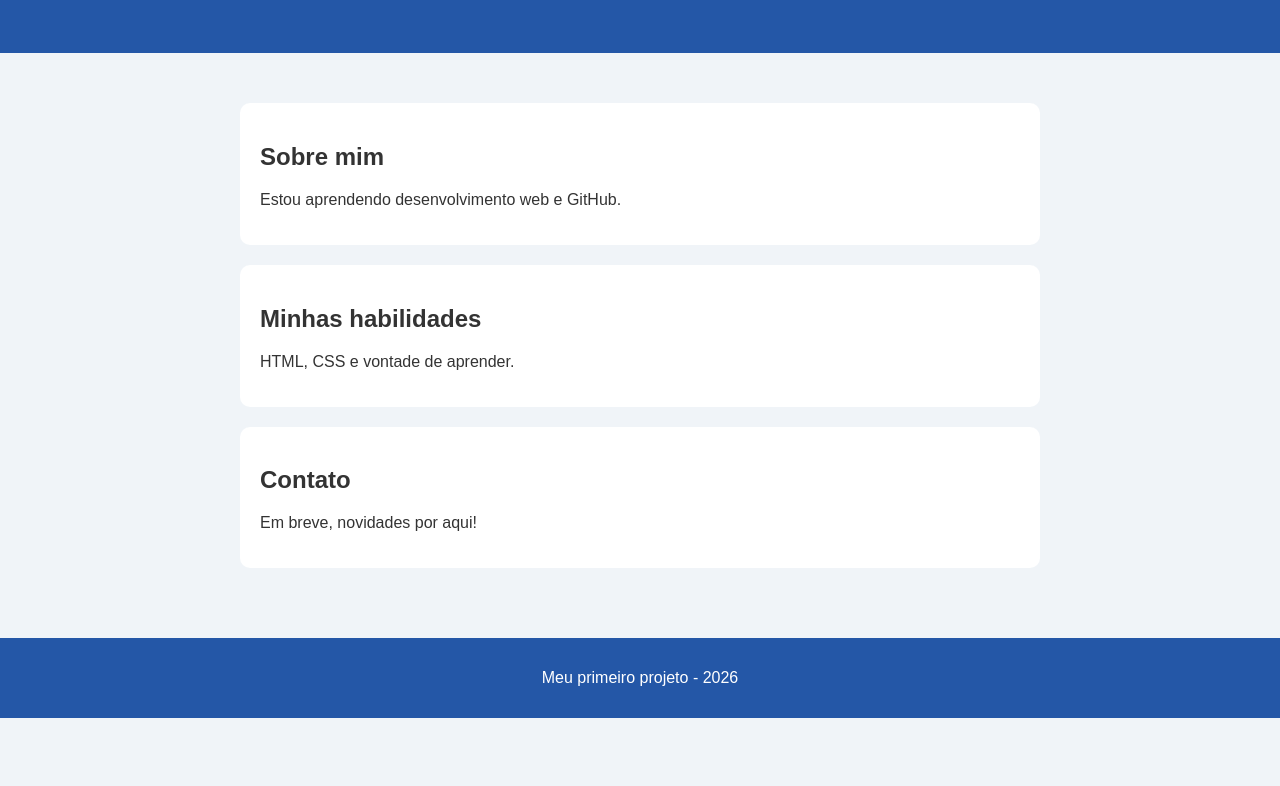
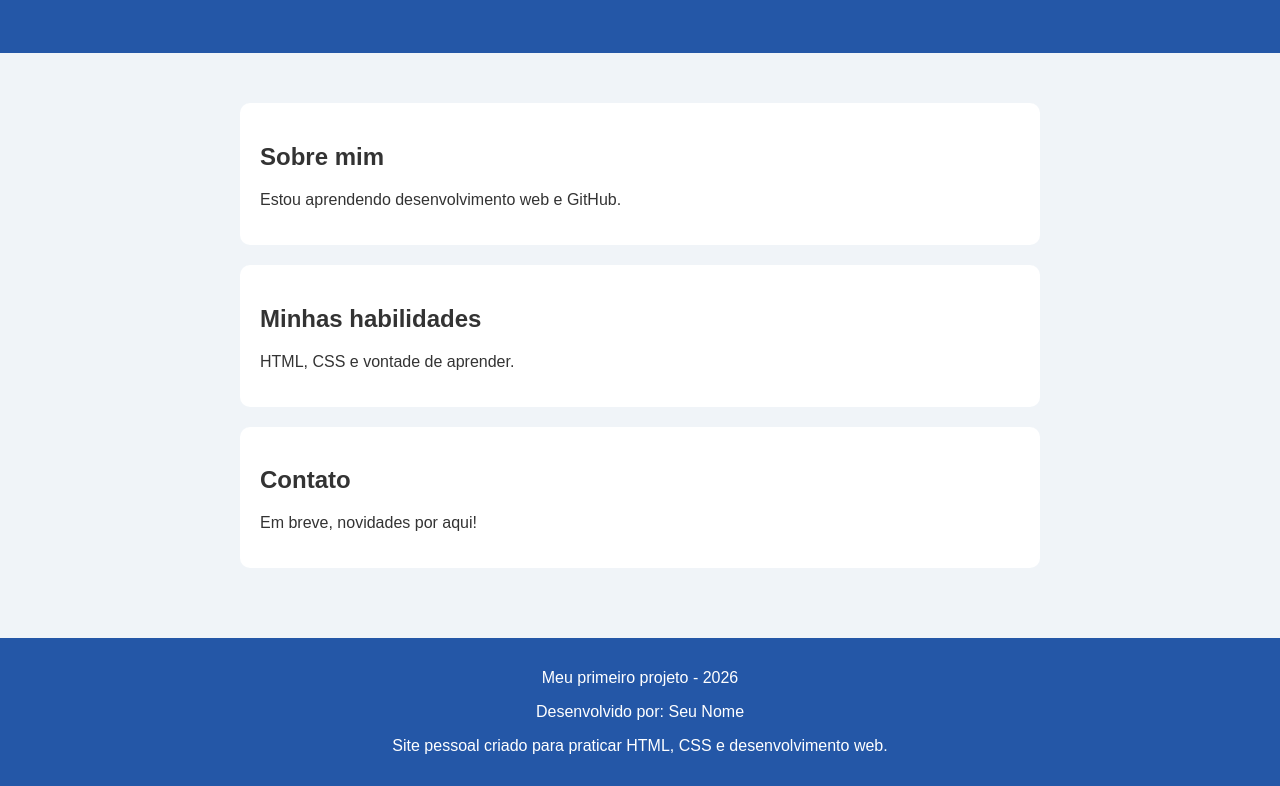
Before and after one commit to ihm-cell/primeiro-projeto, a plain HTML site: page index.html in a window 1280 px wide. Shown: the part 141-927 px from the top of the page. Before the commit the page ends 859 px from the top, so only its background shows below. Drawn offline with Linux system fonts and the light colour scheme.

Commit message:
Adiciona informações ao rodapé (#2)

```diff
--- a/index.html
+++ b/index.html
@@ -30,8 +30,12 @@
         </section>
     </main>
 
-    <footer>
-        <p>Meu primeiro projeto - 2026</p>
-    </footer>
+
+<footer>
+    <p>Meu primeiro projeto - 2026</p>
+    <p>Desenvolvido por: Seu Nome</p>
+    <p>Site pessoal criado para praticar HTML, CSS e desenvolvimento web.</p>
+</footer>
+
 </body>
 </html>
```
